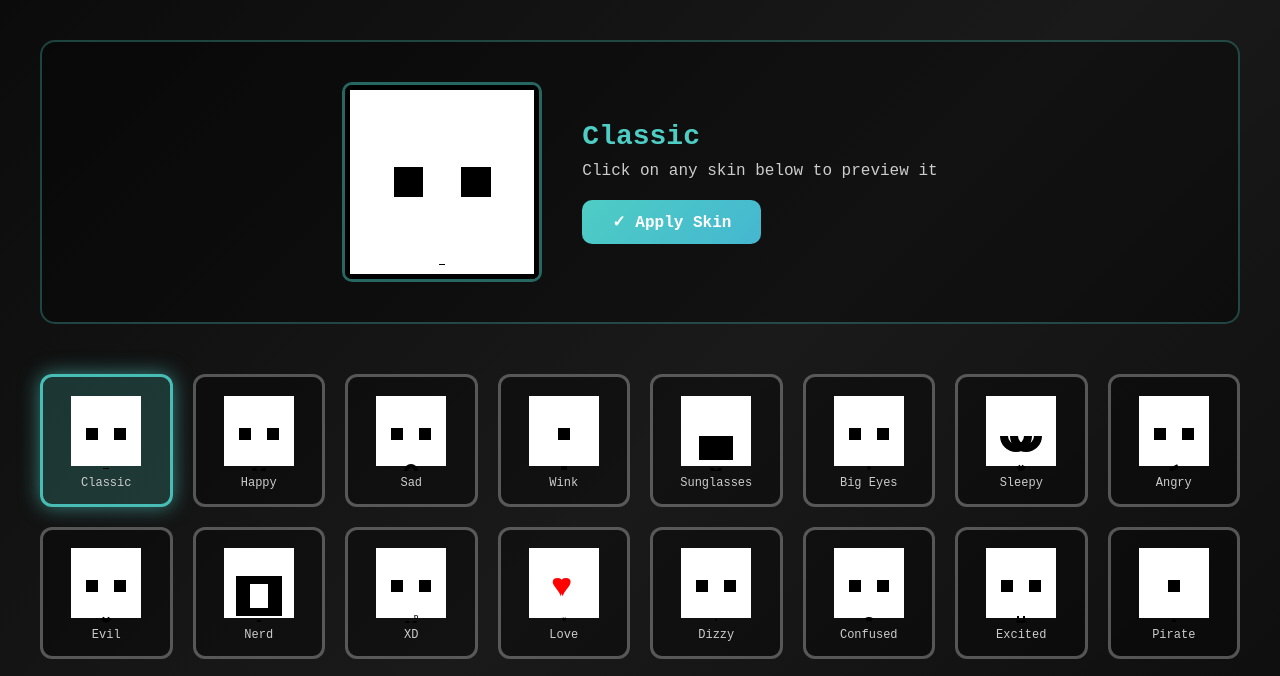
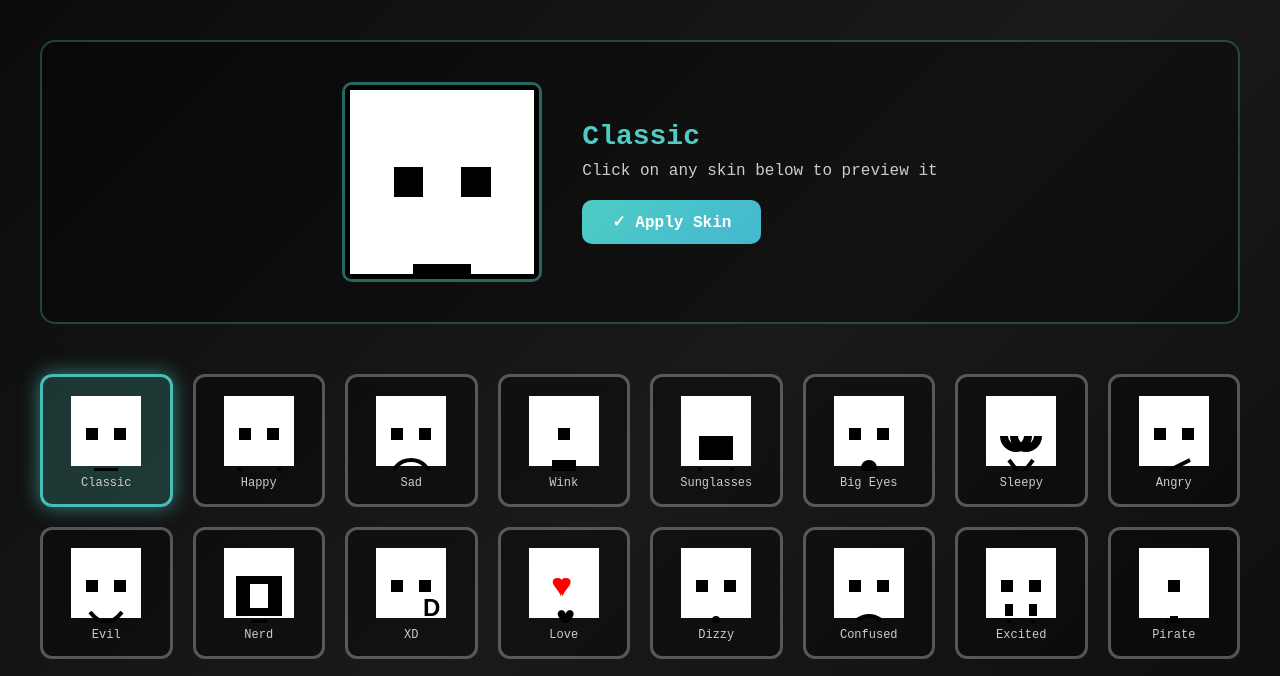
Before and after one commit to SkitlleFridlle/MazeGame, a plain HTML site: page skins.html in a window 1280 px wide. Shown: the part 86-762 px from the top of the page. Drawn offline with Linux system fonts and the light colour scheme.

Commit message:
Scale all mouth features to fit large preview canvas in skin picker

```diff
--- a/skins.html
+++ b/skins.html
@@ -330,126 +330,126 @@
             switch (skin.mouth) {
                 case 'smile':
                     ctx.beginPath();
-                    ctx.arc(mouthX, mouthY, 5, 0, Math.PI);
+                    ctx.arc(mouthX, mouthY, 5 * scale, 0, Math.PI);
                     ctx.stroke();
                     break;
                 case 'frown':
                     ctx.beginPath();
-                    ctx.arc(mouthX, mouthY + 3, 5, Math.PI, Math.PI * 2);
+                    ctx.arc(mouthX, mouthY + 3 * scale, 5 * scale, Math.PI, Math.PI * 2);
                     ctx.stroke();
                     break;
                 case 'wink':
-                    ctx.fillRect(mouthX - 3, mouthY - 2, 6, 4);
+                    ctx.fillRect(mouthX - 3 * scale, mouthY - 2 * scale, 6 * scale, 4 * scale);
                     break;
                 case 'cool':
                     ctx.beginPath();
-                    ctx.arc(mouthX, mouthY, 4, 0, Math.PI);
+                    ctx.arc(mouthX, mouthY, 4 * scale, 0, Math.PI);
                     ctx.stroke();
                     break;
                 case 'surprise':
                     ctx.beginPath();
-                    ctx.arc(mouthX, mouthY, 2, 0, Math.PI * 2);
+                    ctx.arc(mouthX, mouthY, 2 * scale, 0, Math.PI * 2);
                     ctx.fill();
                     break;
                 case 'yawn':
                     ctx.beginPath();
-                    ctx.moveTo(mouthX - 3, mouthY - 2);
-                    ctx.lineTo(mouthX, mouthY + 2);
-                    ctx.lineTo(mouthX + 3, mouthY - 2);
+                    ctx.moveTo(mouthX - 3 * scale, mouthY - 2 * scale);
+                    ctx.lineTo(mouthX, mouthY + 2 * scale);
+                    ctx.lineTo(mouthX + 3 * scale, mouthY - 2 * scale);
                     ctx.stroke();
                     break;
                 case 'angry':
                     ctx.beginPath();
-                    ctx.moveTo(mouthX - 4, mouthY + 2);
-                    ctx.lineTo(mouthX + 4, mouthY - 2);
+                    ctx.moveTo(mouthX - 4 * scale, mouthY + 2 * scale);
+                    ctx.lineTo(mouthX + 4 * scale, mouthY - 2 * scale);
                     ctx.stroke();
                     break;
                 case 'evil':
                     ctx.beginPath();
-                    ctx.moveTo(mouthX - 4, mouthY - 2);
-                    ctx.quadraticCurveTo(mouthX, mouthY + 3, mouthX + 4, mouthY - 2);
+                    ctx.moveTo(mouthX - 4 * scale, mouthY - 2 * scale);
+                    ctx.quadraticCurveTo(mouthX, mouthY + 3 * scale, mouthX + 4 * scale, mouthY - 2 * scale);
                     ctx.stroke();
                     break;
                 case 'nerdy':
-                    ctx.fillRect(mouthX - 2, mouthY, 4, 2);
+                    ctx.fillRect(mouthX - 2 * scale, mouthY, 4 * scale, 2 * scale);
                     break;
                 case 'xd':
                     ctx.beginPath();
-                    ctx.arc(mouthX, mouthY + 1, 4, 0, Math.PI);
+                    ctx.arc(mouthX, mouthY + 1 * scale, 4 * scale, 0, Math.PI);
                     ctx.stroke();
-                    ctx.font = 'bold 6px Arial';
-                    ctx.fillText('D', mouthX + 3, mouthY - 1);
+                    ctx.font = `bold ${6 * scale}px Arial`;
+                    ctx.fillText('D', mouthX + 3 * scale, mouthY - 1 * scale);
                     break;
                 case 'love':
-                    ctx.font = 'bold 8px Arial';
-                    ctx.fillText('♥', mouthX - 2, mouthY + 2);
+                    ctx.font = `bold ${8 * scale}px Arial`;
+                    ctx.fillText('♥', mouthX - 2 * scale, mouthY + 2 * scale);
                     break;
                 case 'dizzy':
                     ctx.beginPath();
-                    ctx.arc(mouthX, mouthY, 1, 0, Math.PI * 2);
+                    ctx.arc(mouthX, mouthY, 1 * scale, 0, Math.PI * 2);
                     ctx.fill();
                     break;
                 case 'confused':
                     ctx.beginPath();
-                    ctx.moveTo(mouthX - 3, mouthY);
-                    ctx.quadraticCurveTo(mouthX, mouthY - 2, mouthX + 3, mouthY);
+                    ctx.moveTo(mouthX - 3 * scale, mouthY);
+                    ctx.quadraticCurveTo(mouthX, mouthY - 2 * scale, mouthX + 3 * scale, mouthY);
                     ctx.stroke();
                     break;
                 case 'excited':
                     ctx.beginPath();
-                    ctx.arc(mouthX, mouthY, 3, 0, Math.PI);
+                    ctx.arc(mouthX, mouthY, 3 * scale, 0, Math.PI);
                     ctx.stroke();
-                    ctx.fillRect(mouthX - 4, mouthY - 4, 2, 3);
-                    ctx.fillRect(mouthX + 2, mouthY - 4, 2, 3);
+                    ctx.fillRect(mouthX - 4 * scale, mouthY - 4 * scale, 2 * scale, 3 * scale);
+                    ctx.fillRect(mouthX + 2 * scale, mouthY - 4 * scale, 2 * scale, 3 * scale);
                     break;
                 case 'pirate':
-                    ctx.fillRect(mouthX - 2, mouthY, 4, 2);
-                    ctx.fillRect(mouthX - 1, mouthY - 1, 2, 1);
+                    ctx.fillRect(mouthX - 2 * scale, mouthY, 4 * scale, 2 * scale);
+                    ctx.fillRect(mouthX - 1 * scale, mouthY - 1 * scale, 2 * scale, 1 * scale);
                     break;
                 case 'boo':
-                    ctx.fillRect(mouthX - 2, mouthY - 1, 4, 3);
+                    ctx.fillRect(mouthX - 2 * scale, mouthY - 1 * scale, 4 * scale, 3 * scale);
                     break;
                 case 'party':
                     ctx.beginPath();
-                    ctx.arc(mouthX, mouthY, 3, 0, Math.PI);
+                    ctx.arc(mouthX, mouthY, 3 * scale, 0, Math.PI);
                     ctx.stroke();
-                    ctx.fillRect(mouthX - 3, mouthY - 3, 2, 2);
-                    ctx.fillRect(mouthX + 1, mouthY - 3, 2, 2);
+                    ctx.fillRect(mouthX - 3 * scale, mouthY - 3 * scale, 2 * scale, 2 * scale);
+                    ctx.fillRect(mouthX + 1 * scale, mouthY - 3 * scale, 2 * scale, 2 * scale);
                     break;
                 case 'grumpy':
                     ctx.beginPath();
-                    ctx.moveTo(mouthX - 4, mouthY - 1);
-                    ctx.lineTo(mouthX + 4, mouthY + 1);
+                    ctx.moveTo(mouthX - 4 * scale, mouthY - 1 * scale);
+                    ctx.lineTo(mouthX + 4 * scale, mouthY + 1 * scale);
                     ctx.stroke();
                     break;
                 case 'shy':
                     ctx.beginPath();
-                    ctx.arc(mouthX, mouthY, 2, 0, Math.PI);
+                    ctx.arc(mouthX, mouthY, 2 * scale, 0, Math.PI);
                     ctx.stroke();
                     break;
                 case 'mischief':
                     ctx.beginPath();
-                    ctx.moveTo(mouthX - 3, mouthY);
-                    ctx.quadraticCurveTo(mouthX, mouthY + 2, mouthX + 3, mouthY);
+                    ctx.moveTo(mouthX - 3 * scale, mouthY);
+                    ctx.quadraticCurveTo(mouthX, mouthY + 2 * scale, mouthX + 3 * scale, mouthY);
                     ctx.stroke();
-                    ctx.fillRect(mouthX - 1, mouthY - 2, 2, 1);
+                    ctx.fillRect(mouthX - 1 * scale, mouthY - 2 * scale, 2 * scale, 1 * scale);
                     break;
                 case 'sweat':
                     ctx.beginPath();
-                    ctx.arc(mouthX, mouthY, 2, 0, Math.PI);
+                    ctx.arc(mouthX, mouthY, 2 * scale, 0, Math.PI);
                     ctx.stroke();
-                    ctx.fillRect(width - padding - 6, padding + 5, 2, 3);
+                    ctx.fillRect(width - padding - 6 * scale, padding + 5 * scale, 2 * scale, 3 * scale);
                     break;
                 case 'grateful':
                     ctx.beginPath();
-                    ctx.arc(mouthX, mouthY, 3, 0, Math.PI);
+                    ctx.arc(mouthX, mouthY, 3 * scale, 0, Math.PI);
                     ctx.stroke();
-                    ctx.fillRect(mouthX - 2, mouthY - 3, 1, 2);
-                    ctx.fillRect(mouthX + 1, mouthY - 3, 1, 2);
+                    ctx.fillRect(mouthX - 2 * scale, mouthY - 3 * scale, 1 * scale, 2 * scale);
+                    ctx.fillRect(mouthX + 1 * scale, mouthY - 3 * scale, 1 * scale, 2 * scale);
                     break;
                 case 'straight':
                 case 'neutral':
-                    ctx.fillRect(mouthX - 3, mouthY, 6, 1);
+                    ctx.fillRect(mouthX - 3 * scale, mouthY, 6 * scale, 1 * scale);
                     break;
                 case 'none':
                     break;
```
